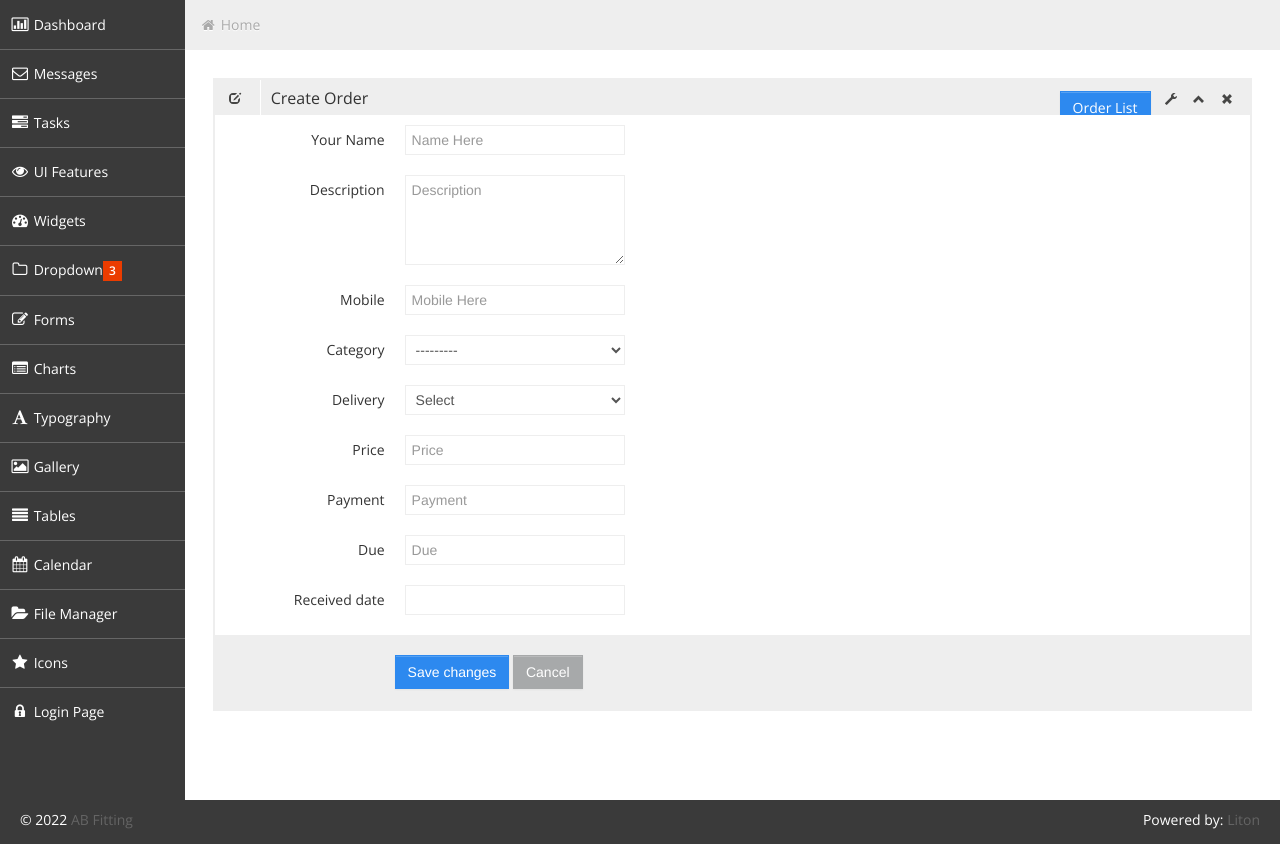
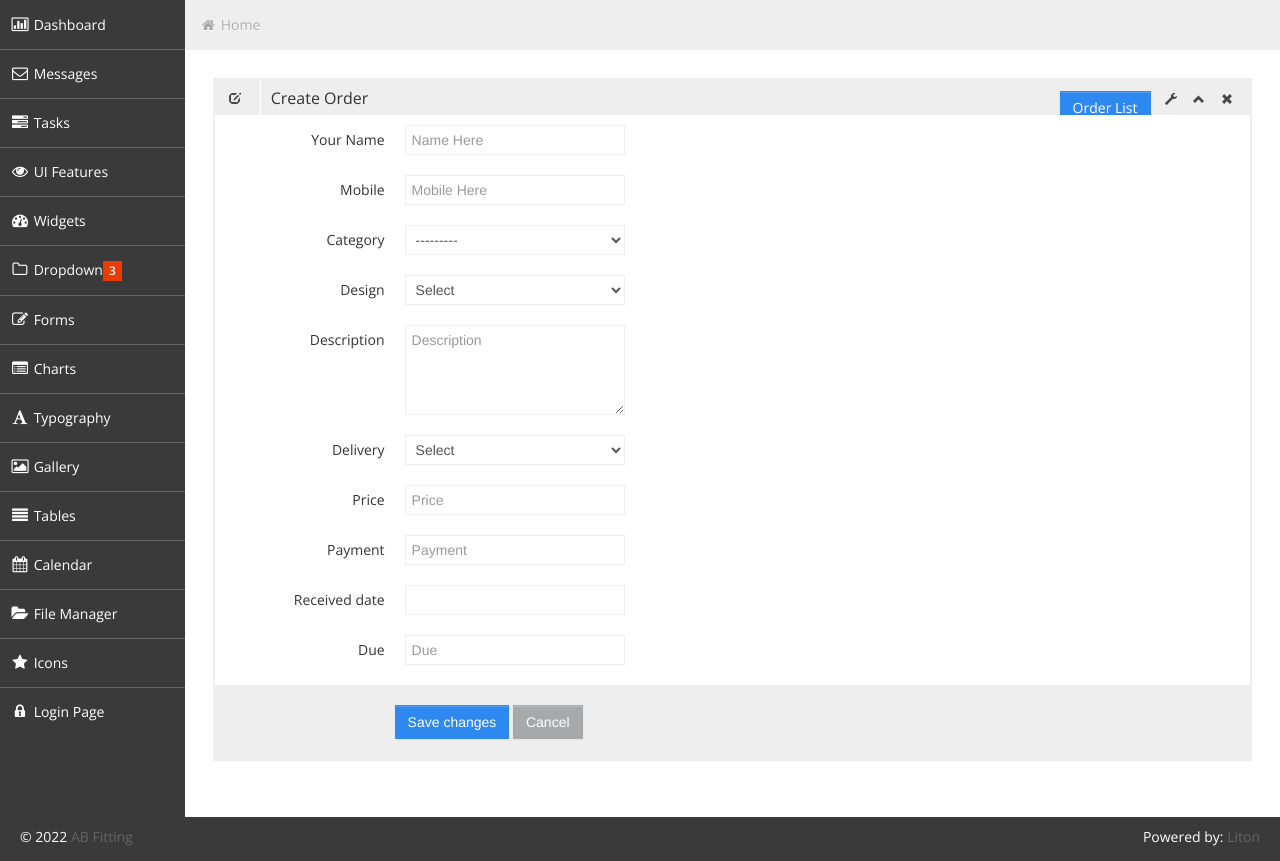
Before and after one commit to litonbairaggi/djabfitting, a Django app: page /order/create/ in a window 1280 px wide. Shown: the part 41-902 px from the top of the page. Run offline with Django 3.2, Linux system fonts and the light colour scheme; data that the repository does not hold is empty; some libraries are stand-ins or nearby versions.

Commit message:
modifications model obj

```diff
--- a/abfitting/settings.py
+++ b/abfitting/settings.py
@@ -82,7 +82,7 @@ WSGI_APPLICATION = 'abfitting.wsgi.application'
 DATABASES = {
     'default': {
         'ENGINE': 'django.db.backends.mysql',
-        'NAME': 'djabfitting',
+        'NAME': 'abfitting',
         'USER': 'root',
         'PASSWORD': '12345678',
         'HOST': '127.0.0.1',
--- a/order/forms.py
+++ b/order/forms.py
@@ -12,6 +12,7 @@ class OrderForm(forms.ModelForm):
         widgets = {
             'mobile': forms.NumberInput(attrs={'class': 'form-control', 'placeholder':'Mobile Here'}),
             'category': forms.Select(attrs={'class': 'form-control'}),
+            'design': forms.Select(attrs={'class': 'form-check-input'}),
             'delivery': forms.Select(attrs={'class': 'form-check-input'}),
             'price':forms.NumberInput(attrs={'class':'form-control', 'placeholder':'Price'}),
             'payment':forms.NumberInput(attrs={'class':'form-control', 'placeholder':'Payment'}),
--- a/templates/category/create.html
+++ b/templates/category/create.html
@@ -27,8 +27,9 @@
 				</div>
 			</div>
 			<div class="box-content">
-				<form method="POST" novalidate class="form-horizontal">
+				<form method="POST" class="form-horizontal">
 				{% csrf_token %}
+
 						<div class="control-group">
 							<label class="control-label" for="category_name">{{form.category_name.label}}</label>
 							<div class="controls">
--- a/templates/order/create.html
+++ b/templates/order/create.html
@@ -30,61 +30,67 @@
 				{% csrf_token %}
 
                 <div class="control-group">
-                    <label class="control-label" for="typeahead">{{form.name.label}}</label>
+                    <label class="control-label" for="name">{{form.name.label}}</label>
                     <div class="controls">
                       {{form.name}}
                     </div>
                 </div>
 
                 <div class="control-group">
-                    <label class="control-label" for="typeahead">{{form.description.label}}</label>
-                    <div class="controls">
-                      {{form.description}}
-                    </div>
-                </div>
-
-                <div class="control-group">
-                    <label class="control-label" for="typeahead">{{form.mobile.label}}</label>
+                    <label class="control-label" for="mobile">{{form.mobile.label}}</label>
                     <div class="controls">
                       {{form.mobile}}
                     </div>
                 </div>
 
                 <div class="control-group">
-                    <label class="control-label" for="typeahead">{{form.category.label}}</label>
+                    <label class="control-label" for="category">{{form.category.label}}</label>
                     <div class="controls">
                       {{form.category}}
                     </div>
                 </div>
+
                 <div class="control-group">
-                    <label class="control-label" for="typeahead">{{form.delivery.label}}</label>
+                    <label class="control-label" for="design">{{form.design.label}}</label>
+                    <div class="controls">
+                      {{form.design}}
+                    </div>
+                </div>
+                <div class="control-group">
+                    <label class="control-label" for="description">{{form.description.label}}</label>
+                    <div class="controls">
+                      {{form.description}}
+                    </div>
+                </div>
+                <div class="control-group">
+                    <label class="control-label" for="delivery">{{form.delivery.label}}</label>
                     <div class="controls">
                       {{form.delivery}}
                     </div>
                 </div>
 
                 <div class="control-group">
-                    <label class="control-label" for="typeahead">{{form.price.label}}</label>
+                    <label class="control-label" for="price">{{form.price.label}}</label>
                     <div class="controls">
                       {{form.price}}
                     </div>
                 </div>
                 <div class="control-group">
-                    <label class="control-label" for="typeahead">{{form.payment.label}}</label>
+                    <label class="control-label" for="payment">{{form.payment.label}}</label>
                     <div class="controls">
                       {{form.payment}}
                     </div>
                 </div>
                 <div class="control-group">
-                    <label class="control-label" for="typeahead">{{form.due.label}}</label>
+                    <label class="control-label" for="received_date">{{form.received_date.label}}</label>
                     <div class="controls">
-                      {{form.due}}
+                      {{form.received_date}}
                     </div>
                 </div>
                 <div class="control-group">
-                    <label class="control-label" for="typeahead">{{form.received_date.label}}</label>
+                    <label class="control-label" for="due">{{form.due.label}}</label>
                     <div class="controls">
-                      {{form.received_date}}
+                      {{form.due}}
                     </div>
                 </div>
 
```
Also changed, not shown: category/migrations/0001_initial.py, order/migrations/0001_initial.py. Lines whose indentation alone changed are shown as unchanged.
